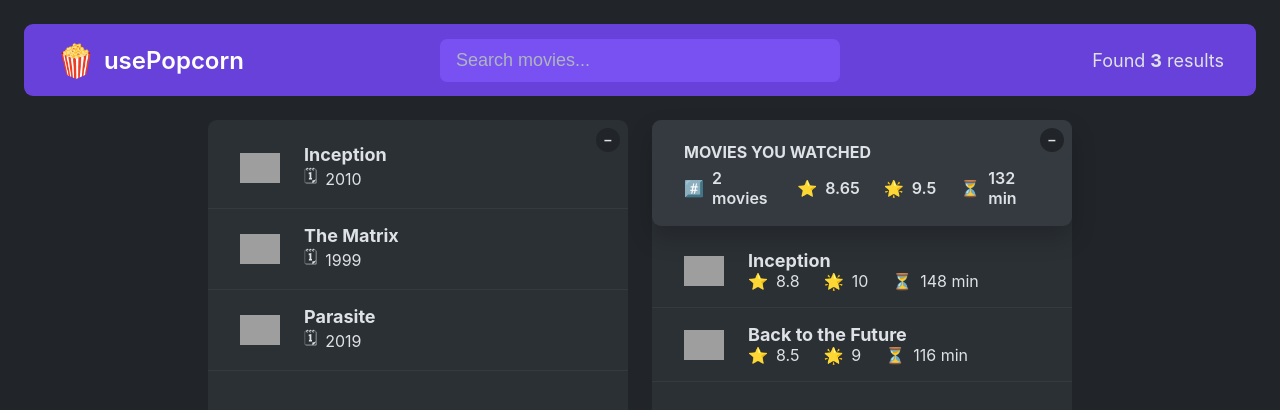
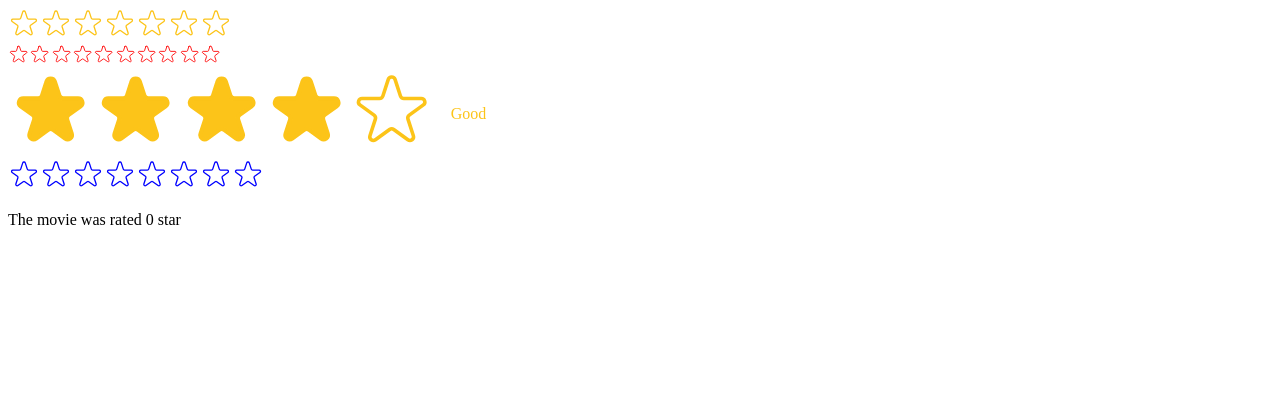
Before and after one commit to Hatykuxordik/usepopcorn, a React (Create React App) app: page / in a window 1280 px wide. Shown: the top 410 px of the page. Built offline with nearby package versions, Linux system fonts and the light colour scheme; grey boxes are pictures that could not be loaded.

Commit message:
Star Update

```diff
--- a/package.json
+++ b/package.json
@@ -10,6 +10,7 @@
     "react-dom": "^18.2.0",
     "react-scripts": "5.0.1",
     "web-vitals": "^2.1.4"
+
   },
   "scripts": {
     "start": "react-scripts start",
--- a/src/App.js
+++ b/src/App.js
@@ -52,6 +52,7 @@
 
 export default function App() {
   const [movies, setMovies] = useState(tempMovieData);
+  const [watched, setWatched] = useState(tempWatchedData);
 
   return (
     <>
@@ -60,10 +61,15 @@
         <NumResult movies={movies} />
       </NavBar>
       <Main>
-        <ListBox>
+        <Box>
           <MovieList movies={movies} />
-        </ListBox>
-        <WatchedBox />
+        </Box>
+        <Box>
+          <>
+            <WatchedSummary watched={watched} />
+            <WatchMovieList watched={watched} />
+          </>
+        </Box>
       </Main>
     </>
   );
@@ -113,18 +119,15 @@
   return <main className="main">{children}</main>;
 }
 
-function ListBox({ children }) {
-  const [isOpen1, setIsOpen1] = useState(true);
+function Box({ children }) {
+  const [isOpen, setIsOpen] = useState(true);
 
   return (
     <div className="box">
-      <button
-        className="btn-toggle"
-        onClick={() => setIsOpen1((open) => !open)}
-      >
-        {isOpen1 ? "–" : "+"}
+      <button className="btn-toggle" onClick={() => setIsOpen((open) => !open)}>
+        {isOpen ? "–" : "+"}
       </button>
-      {isOpen1 && children}
+      {isOpen && children}
     </div>
   );
 }
@@ -151,28 +154,6 @@
         </p>
       </div>
     </li>
-  );
-}
-
-function WatchedBox() {
-  const [watched, setWatched] = useState(tempWatchedData);
-  const [isOpen2, setIsOpen2] = useState(true);
-
-  return (
-    <div className="box">
-      <button
-        className="btn-toggle"
-        onClick={() => setIsOpen2((open) => !open)}
-      >
-        {isOpen2 ? "–" : "+"}
-      </button>
-      {isOpen2 && (
-        <>
-          <WatchedSummary watched={watched} />
-          <WatchMovieList watched={watched} />
-        </>
-      )}
-    </div>
   );
 }
 
--- /dev/null
+++ b/src/StarRating.js
@@ -0,0 +1,101 @@
+import { useState } from "react";
+
+const containerStyle = {
+  display: "flex",
+  alignItems: "center",
+  gap: "16px",
+};
+
+const starContainerStyle = {
+  display: "flex",
+  alignItems: "center",
+};
+
+export default function StarRating({
+  maxLength = 5,
+  color = "#fcc419",
+  size = 48,
+  message = ["Terrible", "Bad", "Okay", "Good", "Amazing"],
+  setDefault = 0,
+  onSetRating,
+}) {
+  const [rating, setRating] = useState(setDefault);
+  const [tempRating, setTempRating] = useState(0);
+
+  const textStyle = {
+    lineHeight: "1.7",
+    margin: "0",
+    color: color,
+    size: `${size / 1.5}px`,
+  };
+
+  function handleRating(rating) {
+    setRating(rating);
+    onSetRating(rating);
+  }
+
+  return (
+    <div style={containerStyle}>
+      <div style={starContainerStyle}>
+        {Array.from({ length: maxLength }, (_, i) => (
+          <Star
+            key={i}
+            onSetRating={() => handleRating(i + 1)}
+            full={tempRating ? tempRating >= i + 1 : rating >= i + 1}
+            onHoverIn={() => setTempRating(i + 1)}
+            onHoverOut={() => setTempRating(0)}
+            color={color}
+            size={size}
+          />
+        ))}
+      </div>
+      <p style={textStyle}>
+        {message.length === maxLength
+          ? message[tempRating ? tempRating - 1 : rating - 1]
+          : tempRating || rating || ""}
+      </p>
+    </div>
+  );
+}
+
+function Star({ onSetRating, full, onHoverIn, onHoverOut, color, size }) {
+  const starStyle = {
+    width: `${size / 1.5}px`,
+    Height: `${size / 1.5}px`,
+    display: "block",
+    cursor: "pointer",
+  };
+  return (
+    <span
+      style={starStyle}
+      onClick={onSetRating}
+      onMouseEnter={onHoverIn}
+      onMouseLeave={onHoverOut}
+    >
+      {full ? (
+        <svg
+          xmlns="http://www.w3.org/2000/svg"
+          viewBox="0 0 20 20"
+          fill={color}
+          stroke={color}
+        >
+          <path d="M9.049 2.927c.3-.921 1.603-.921 1.902 0l1.07 3.292a1 1 0 00.95.69h3.462c.969 0 1.371 1.24.588 1.81l-2.8 2.034a1 1 0 00-.364 1.118l1.07 3.292c.3.921-.755 1.688-1.54 1.118l-2.8-2.034a1 1 0 00-1.175 0l-2.8 2.034c-.784.57-1.838-.197-1.539-1.118l1.07-3.292a1 1 0 00-.364-1.118L2.98 8.72c-.783-.57-.38-1.81.588-1.81h3.461a1 1 0 00.951-.69l1.07-3.292z" />
+        </svg>
+      ) : (
+        <svg
+          xmlns="http://www.w3.org/2000/svg"
+          fill="none"
+          viewBox="0 0 24 24"
+          stroke={color}
+        >
+          <path
+            strokeLinecap="round"
+            strokeLinejoin="round"
+            strokeWidth="{2}"
+            d="M11.049 2.927c.3-.921 1.603-.921 1.902 0l1.519 4.674a1 1 0 00.95.69h4.915c.969 0 1.371 1.24.588 1.81l-3.976 2.888a1 1 0 00-.363 1.118l1.518 4.674c.3.922-.755 1.688-1.538 1.118l-3.976-2.888a1 1 0 00-1.176 0l-3.976 2.888c-.783.57-1.838-.197-1.538-1.118l1.518-4.674a1 1 0 00-.363-1.118l-3.976-2.888c-.784-.57-.38-1.81.588-1.81h4.914a1 1 0 00.951-.69l1.519-4.674z"
+          />
+        </svg>
+      )}
+    </span>
+  );
+}
--- a/src/index.js
+++ b/src/index.js
@@ -1,11 +1,27 @@
-import React from "react";
+import React, { useState } from "react";
 import ReactDOM from "react-dom/client";
-import "./index.css";
-import App from "./App";
+// import "./index.css";
+// import App from "./App";
+import StarRating from "./StarRating";
+
+function Test() {
+  const [movieRating, setMovieRating] = useState(0);
+  return (
+    <div>
+      <StarRating color="blue" maxLength={8} onSetRating={setMovieRating} />
+      <p>The movie was rated {movieRating} star</p>
+    </div>
+  );
+}
 
 const root = ReactDOM.createRoot(document.getElementById("root"));
 root.render(
   <React.StrictMode>
-    <App />
+    {/* <App /> */}
+    <StarRating maxLength={7} />
+    <StarRating maxLength={10} color="red" size={32} />
+    <StarRating size={128} setDefault={4} mo />
+
+    <Test />
   </React.StrictMode>
 );
```
